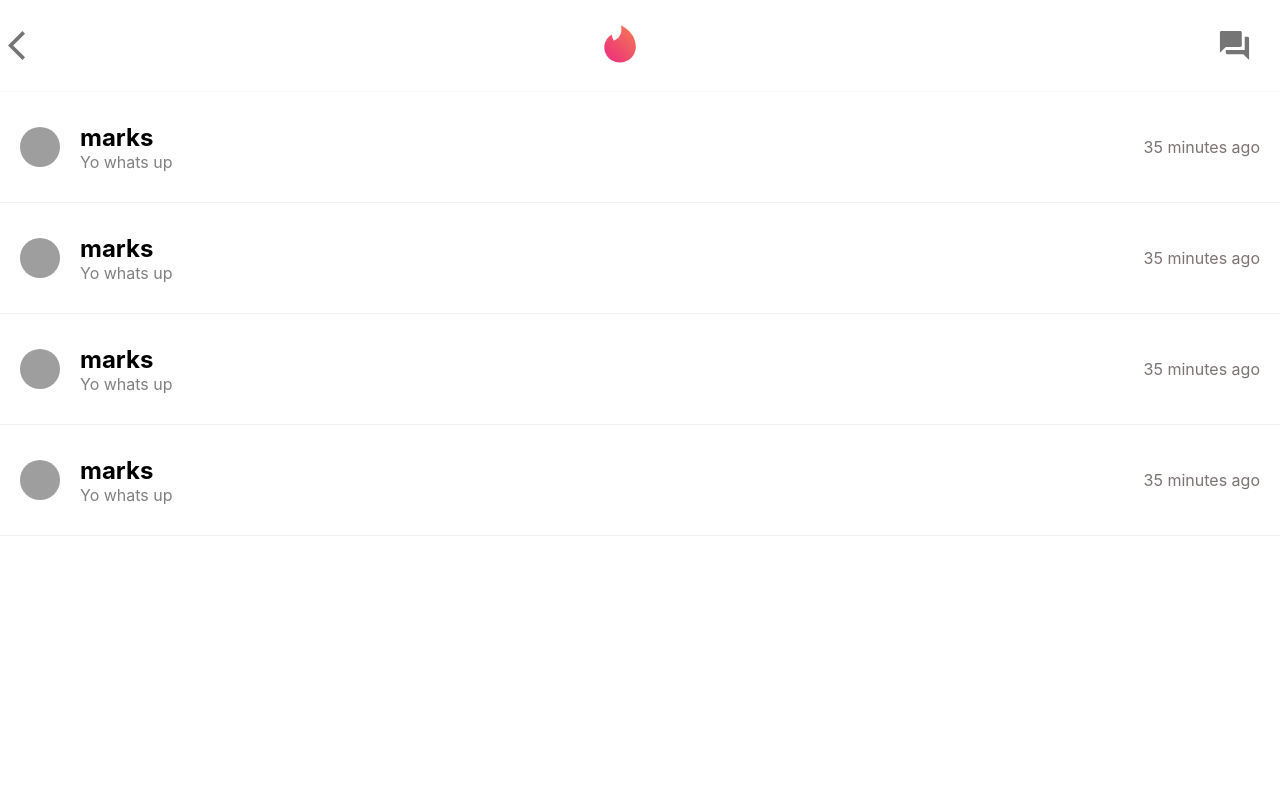
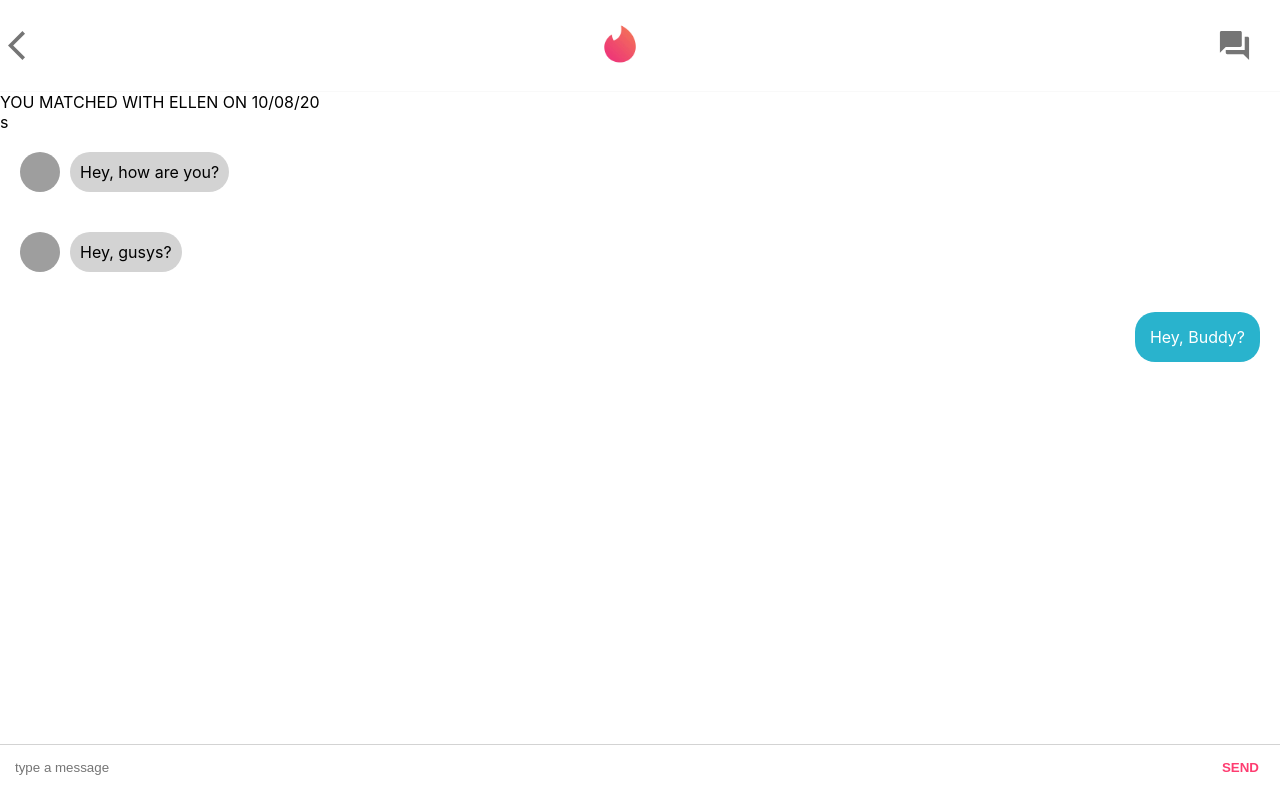
Before and after one commit to ritishjaiswal20/Tinder-clone, a React (Create React App) app: page /chat/Ellen in a window 1280 px wide. Built offline with nearby package versions, Linux system fonts and the light colour scheme; grey boxes are pictures that could not be loaded.

Commit message:
deployed

```diff
--- a/src/App.js
+++ b/src/App.js
@@ -4,12 +4,17 @@
 import TinderCards from "./TinderCards";
 import SwipeButton from "./SwipeButton";
 import Chats from "./Chats";
+import ChatScreen from "./ChatScreen";
 
 function App() {
   return (
     <div className="app">
       <Router>
         <Switch>
+          <Route path="/chat/:person">
+            <Header backButton="/chat" />
+            <ChatScreen />
+          </Route>
           <Route path="/chat">
             <Header backButton="/" />
             <Chats />
--- a/src/Chat.css
+++ b/src/Chat.css
@@ -22,3 +22,8 @@
 .chat-timeStamp {
   color: rgb(124, 115, 115);
 }
+
+a {
+  text-decoration: none;
+  color: inherit;
+}
--- a/src/Chat.js
+++ b/src/Chat.js
@@ -1,8 +1,10 @@
 import { Avatar } from "@mui/material";
 import React from "react";
+import { Link } from "react-router-dom";
 import "./Chat.css";
 function Chat({ name, message, profilePic, timeStamp }) {
   return (
+    <Link to={`/chat/${name}`}>
       <div className="chat">
         <Avatar className="chat_image" src={profilePic} alt={name} />
 
@@ -13,6 +15,7 @@
 
         <p className="chat-timeStamp">{timeStamp}</p>
       </div>
+    </Link>
   );
 }
 
--- /dev/null
+++ b/src/ChatScreen.css
@@ -0,0 +1,47 @@
+.chatScreen_message {
+  display: flex;
+  align-items: center;
+  padding: 20px;
+}
+
+.chatScreen_text {
+  margin-left: 10px;
+  background-color: lightGray;
+  border-radius: 20px;
+  padding: 10px;
+}
+
+.chatScreen_timeStamp {
+  text-align: center;
+  padding: 20px;
+  color: gray;
+}
+
+.chatScreen_textuser {
+  margin-left: auto;
+  background-color: #29b3cd;
+  padding: 15px;
+  border-radius: 20px;
+  color: white;
+}
+.chatScreen_input {
+  display: flex;
+  padding: 5px;
+  position: fixed;
+  bottom: 0;
+  width: 100%;
+  border-top: 1px solid lightGray;
+  margin-bottom: 10px;
+}
+.chatScreen_inputField {
+  flex: 1;
+  padding: 10px;
+  border: none;
+}
+.chatScreen_inputButton {
+  border: none;
+  margin-right: 20px;
+  background-color: white;
+  font-weight: bolder;
+  color: #fe3d71;
+}
--- a/src/ChatScreen.js
+++ b/src/ChatScreen.js
@@ -1,24 +1,70 @@
 import React, { useState } from "react";
 import "./ChatScreen.css";
+import { Avatar, IconButton } from "@mui/material";
+
 function ChatScreen() {
-  const message = useState([
+  const [input, setInput] = useState("");
+  const [messages, setMessages] = useState([
     {
       name: "Mark",
-      image: "..",
+      image:
+        "https://pickaface.net/gallery/avatar/unr_randomavatar_170412_0236_9n4c2i.png",
       message: "Hey, how are you?",
     },
     {
       name: "Saam",
-      image: "..",
+      image:
+        "https://pickaface.net/gallery/avatar/unr_randomavatar_170412_0236_9n4c2i.png",
       message: "Hey, gusys?",
     },
     {
-      name: "John",
-      image: "..",
       message: "Hey, Buddy?",
     },
   ]);
-  return <div className="chatScreen"></div>;
+  const handleSend = (e) => {
+    e.preventDefault();
+    setMessages([...messages, { message: input }]);
+    setInput("");
+  };
+  return (
+    <div className="chatScreen">
+      <p>YOU MATCHED WITH ELLEN ON 10/08/20</p>s
+      {messages.map((message) =>
+        message.name ? (
+          <div className="chatScreen_message">
+            <Avatar
+              className="chatScreen_image"
+              src={message.image}
+              alt={message.name}
+            />
+            <p className="chatScreen_text">{message.message}</p>
+          </div>
+        ) : (
+          <div className="chatScreen_message">
+            <p className="chatScreen_textuser">{message.message}</p>
+          </div>
+        )
+      )}
+      <div>
+        <form className="chatScreen_input">
+          <input
+            value={input}
+            onChange={(e) => setInput(e.target.value)}
+            className="chatScreen_inputField"
+            placeholder="type a message"
+            type="text"
+          />
+          <button
+            type="submit"
+            onClick={handleSend}
+            className="chatScreen_inputButton"
+          >
+            SEND
+          </button>
+        </form>
+      </div>
+    </div>
+  );
 }
 
 export default ChatScreen;
--- a/src/Chats.js
+++ b/src/Chats.js
@@ -11,7 +11,7 @@
         profilePic="https://thumbs.dreamstime.com/b/businessman-icon-vector-male-avatar-profile-image-profile-businessman-icon-vector-male-avatar-profile-image-182095609.jpg."
       />
       <Chat
-        name="marks"
+        name="Ellen"
         message="Yo whats up"
         timeStamp="35 minutes ago"
         profilePic="https://thumbs.dreamstime.com/b/businessman-icon-vector-male-avatar-profile-image-profile-businessman-icon-vector-male-avatar-profile-image-182095609.jpg."
```
Also changed, not shown: firebase.json (added), 1 other file (tests, documents, lock files or other folders). Lines whose indentation alone changed are shown as unchanged.
